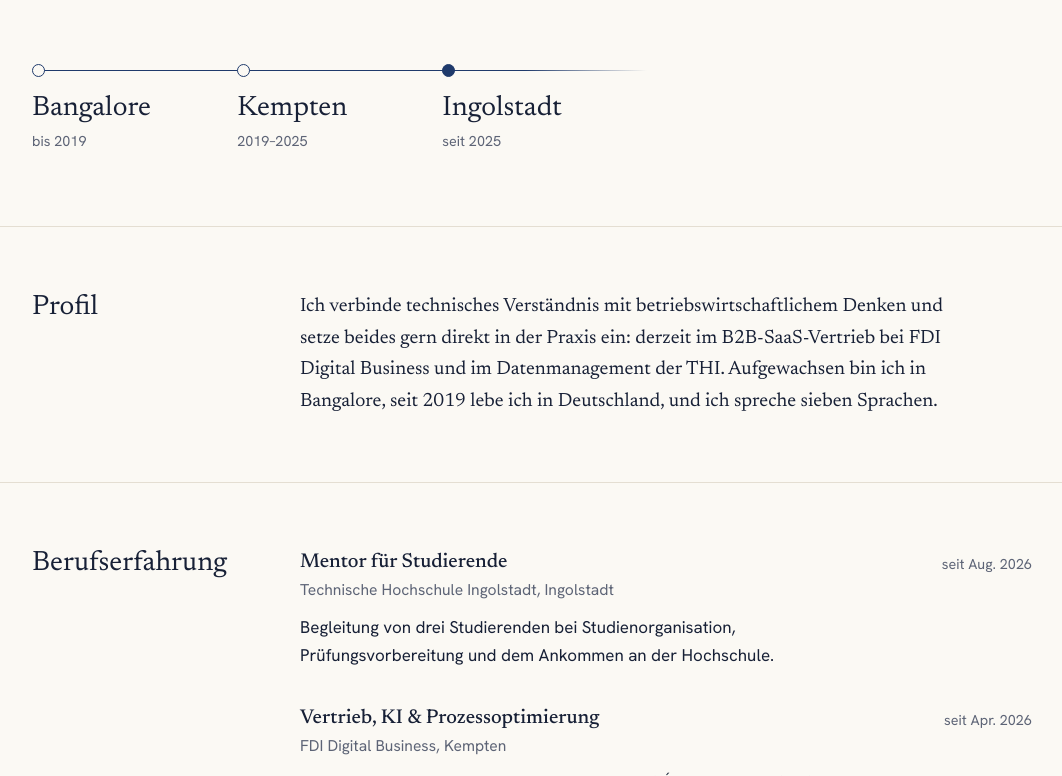
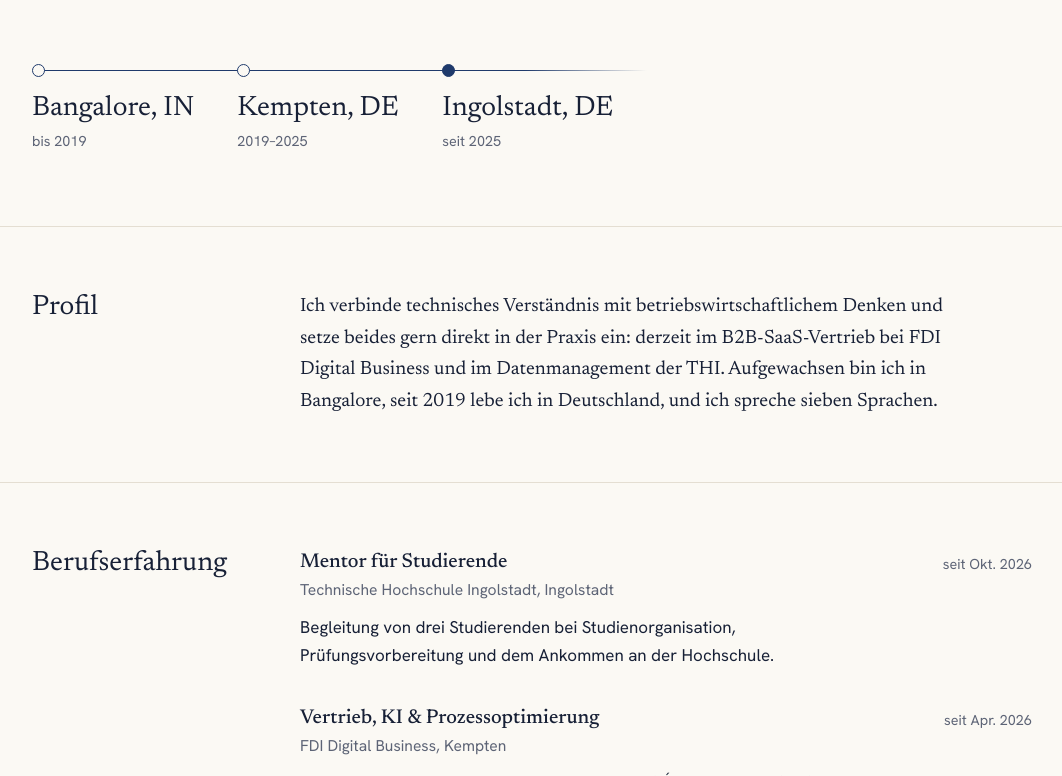
Before and after one commit to dhanush-satish-reddy/dhanush-satish-reddy.github.io, a plain HTML site: page index.html in a window 1280 px wide. Shown: the part 618-1394 px from the top of the page, without its empty margins (108-1170 px from the left). Drawn offline with Linux system fonts and the light colour scheme.

Commit message:
Update index.html

```diff
--- a/index.html
+++ b/index.html
@@ -232,9 +232,9 @@
     </div>
     <div class="wrap route" aria-label="Werdegang">
       <ol>
-        <li><span class="city">Bangalore</span><span class="when" data-i18n="route.blr">bis 2019</span></li>
-        <li><span class="city">Kempten</span><span class="when">2019–2025</span></li>
-        <li><span class="city">Ingolstadt</span><span class="when" data-i18n="route.in">seit 2025</span></li>
+        <li><span class="city">Bangalore, IN</span><span class="when" data-i18n="route.blr">bis 2019</span></li>
+        <li><span class="city">Kempten, DE</span><span class="when">2019–2025</span></li>
+        <li><span class="city">Ingolstadt, DE</span><span class="when" data-i18n="route.in">seit 2025</span></li>
       </ol>
     </div>
   </section>
@@ -350,7 +350,7 @@
    ========================================================= */
 const CONTENT = {
   experience: [
-    { start: "2026-08", end: null,
+    { start: "2026-10", end: null,
       title: { de: "Mentor für Studierende", en: "Student Mentor" },
       org: "Technische Hochschule Ingolstadt, Ingolstadt",
       desc: { de: "Begleitung von drei Studierenden bei Studienorganisation, Prüfungsvorbereitung und dem Ankommen an der Hochschule.",
```
